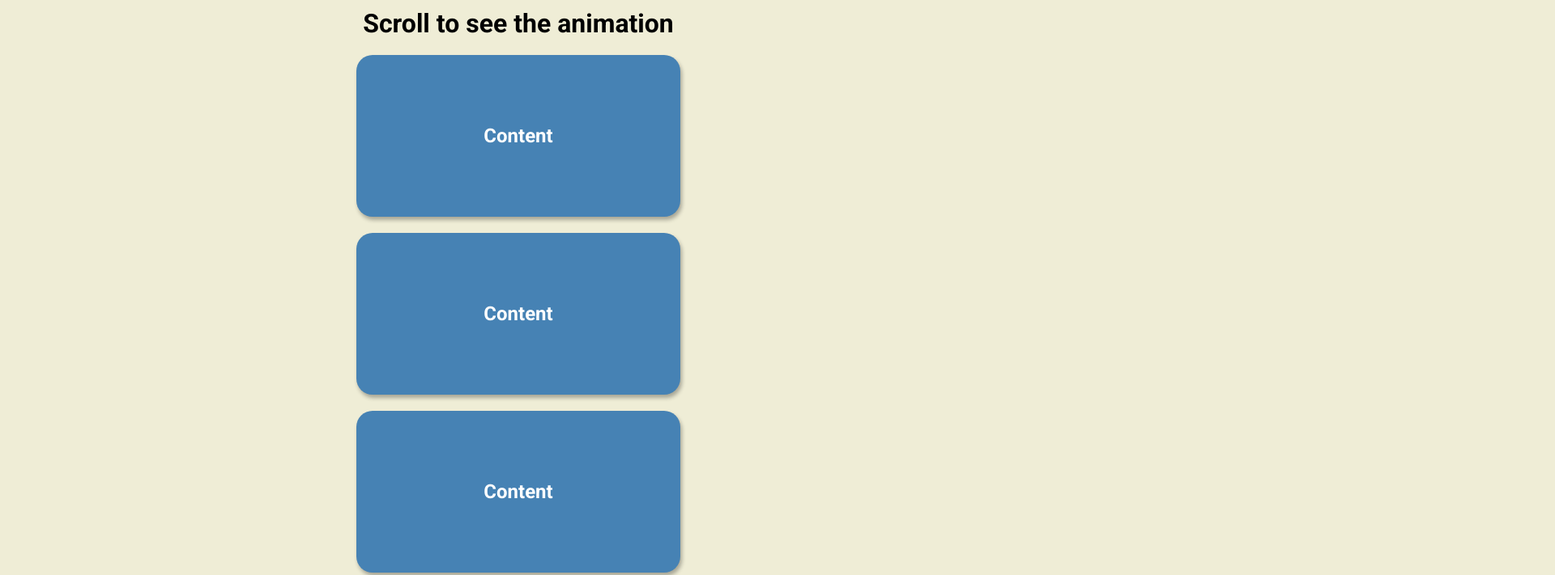
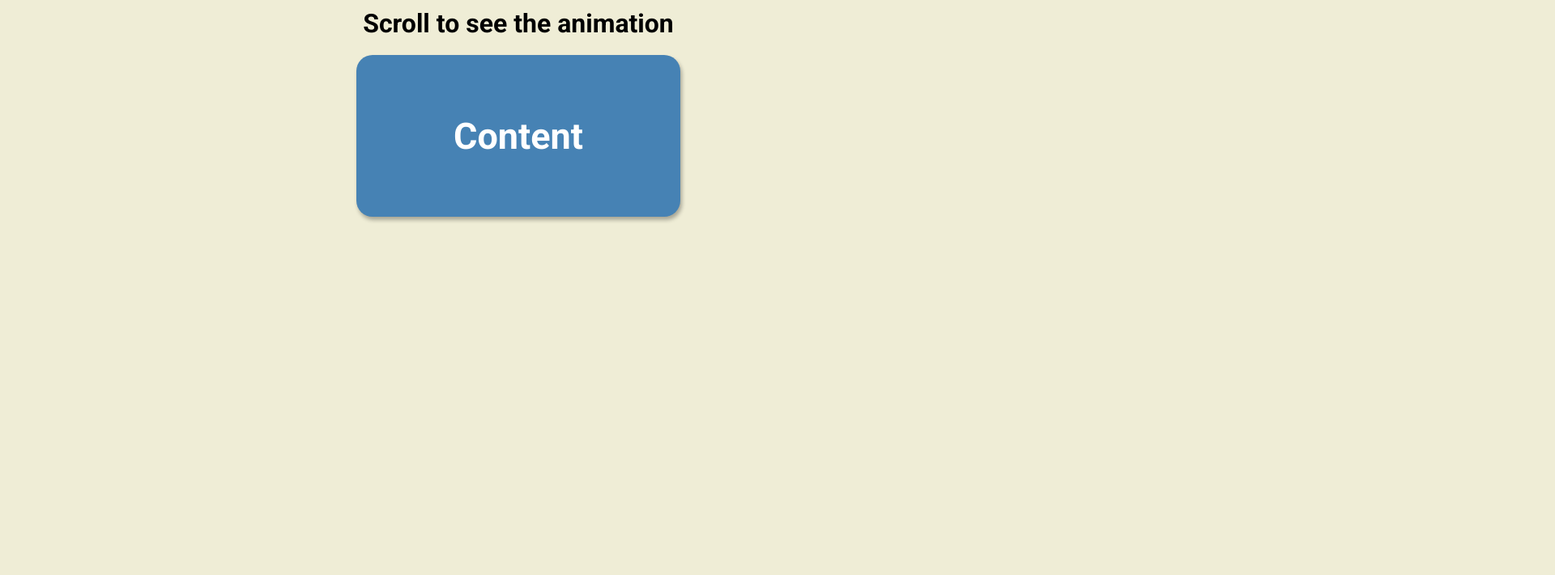
Before and after one commit to shar628/day_6_scroll_animation, a plain HTML site: page index.html in a window 1280 px wide. Shown: the top 711 px of the page at 81% size, 1920 px wide, since content can reach past the window. Drawn offline with Linux system fonts and the light colour scheme.

Commit message:
v2_2 commit

```diff
--- a/index.html
+++ b/index.html
@@ -14,7 +14,7 @@
 
 <body>
      <h1>Scroll to see the animation</h1>
-     <div class="box"><h2>Content</h2></div>
+     <div class="box show" ><h2>Content</h2></div>
      <div class="box"><h2>Content</h2></div>
      <div class="box"><h2>Content</h2></div>
      <div class="box"><h2>Content</h2></div>
--- a/style.css
+++ b/style.css
@@ -31,4 +31,19 @@ h1{
     margin: 10px;
     border-radius: 20px;
     box-shadow: 2px 4px 5px rgba(0,0,0,0.3);
+    transform: translateX(400%);
+    transition: transform 2.5s ease;
 }
+
+.box:nth-of-type(even){
+    transform: translateX(-400%);
+
+}
+
+.box.show {
+    transform: translateX(0);
+}
+
+.box h2 {
+    font-size: 45px;
+}
```
